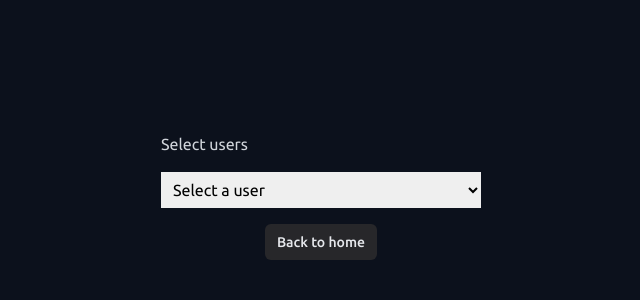
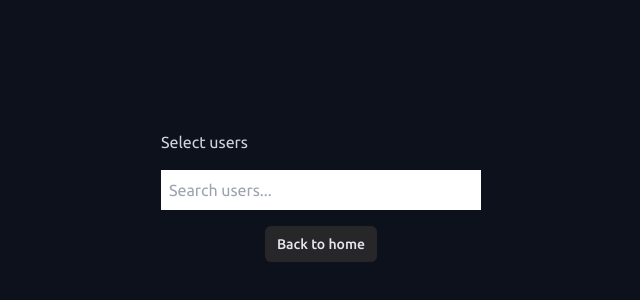
Before and after one commit to ashutosh887/zchip, a Next.js app: page /chip in a window 1280 px wide. Shown: the part 200-500 px from the top of the page, without its empty margins (319-959 px from the left). Built offline with nearby package versions, Linux system fonts and the light colour scheme.

Commit message:
feat: chip functionality

```diff
--- a/src/components/UserChipSelect.tsx
+++ b/src/components/UserChipSelect.tsx
@@ -1,5 +1,6 @@
 import { User } from "@/config/types";
-import React, { useState } from "react";
+import Image from "next/image";
+import React, { useState, useRef, useEffect } from "react";
 
 type Props = {
   userData: User[];
@@ -7,17 +8,18 @@ type Props = {
 
 function UserChipSelect({ userData }: Props) {
   const [selectedUsers, setSelectedUsers] = useState<User[]>([]);
-  const [availableUsers, setAvailableUsers] = useState<User[]>(userData);
+  const [searchQuery, setSearchQuery] = useState<string>("");
+  const [isListVisible, setIsListVisible] = useState<boolean>(false);
+  const listRef = useRef<HTMLUListElement>(null);
+  const componentRef = useRef<HTMLDivElement>(null);
 
-  const handleUserChange = (event: React.ChangeEvent<HTMLSelectElement>) => {
-    const userId = event.target.value;
-    const selectedUser = availableUsers.find((user) => user.id === userId);
+  const handleUserChange = (userId: string) => {
+    const selectedUser = userData.find((user) => user.id === userId);
 
     if (selectedUser) {
       setSelectedUsers((prevUsers) => [...prevUsers, selectedUser]);
-      setAvailableUsers((prevAvailableUsers) =>
-        prevAvailableUsers.filter((user) => user.id !== userId)
-      );
+      setSearchQuery(""); // Clear search query after selection
+      setIsListVisible(false); // Hide the list after selection
     }
   };
 
@@ -28,20 +30,57 @@ function UserChipSelect({ userData }: Props) {
       setSelectedUsers((prevUsers) =>
         prevUsers.filter((user) => user.id !== userId)
       );
-      setAvailableUsers((prevAvailableUsers) => [
-        ...prevAvailableUsers,
-        removedUser,
-      ]);
+
+      // Add the removed user back to the available users
+      setSearchQuery(""); // Clear search query after removal
+      setIsListVisible(false); // Hide the list after removal
     }
   };
 
+  const filteredUsers = userData.filter(
+    (user) =>
+      !selectedUsers.find((selectedUser) => selectedUser.id === user.id) &&
+      user.name.toLowerCase().includes(searchQuery.toLowerCase())
+  );
+
+  const handleInputMouseDown = () => {
+    setIsListVisible(true); // Show the list when clicking on the input
+  };
+
+  const handleListMouseDown = () => {
+    // Prevent hiding the list when clicking inside it
+    setIsListVisible(true);
+  };
+
+  const handleClearInput = () => {
+    setSearchQuery("");
+    setIsListVisible(false); // Hide the list after clearing input
+  };
+
+  useEffect(() => {
+    const handleClickOutside = (event: MouseEvent) => {
+      if (
+        componentRef.current &&
+        !componentRef.current.contains(event.target as Node)
+      ) {
+        setIsListVisible(false);
+      }
+    };
+
+    document.addEventListener("mousedown", handleClickOutside);
+
+    return () => {
+      document.removeEventListener("mousedown", handleClickOutside);
+    };
+  }, []);
+
   return (
-    <div className="flex flex-col">
+    <div className="flex flex-col relative w-80" ref={componentRef}>
       <label htmlFor="users" className="text-gray-300 my-2">
         Select users
       </label>
 
-      {selectedUsers && (
+      {selectedUsers.length > 0 && (
         <div className="flex flex-wrap gap-2 w-80">
           {selectedUsers.map((user) => (
             <div
@@ -61,21 +100,57 @@ function UserChipSelect({ userData }: Props) {
         </div>
       )}
 
-      <select
-        className="min-w-60 mt-2 p-2"
-        id="users"
-        value={selectedUsers.map((user) => user.id).join(",")}
-        onChange={handleUserChange}
-      >
-        <option value="" disabled>
-          Select a user
-        </option>
-        {availableUsers.map((user) => (
-          <option value={user.id} className="text-black" key={user.id}>
-            {user.name}
-          </option>
-        ))}
-      </select>
+      <div className="relative">
+        <div className="flex items-center relative">
+          <input
+            type="text"
+            value={searchQuery}
+            onChange={(e) => setSearchQuery(e.target.value)}
+            onMouseDown={handleInputMouseDown}
+            className="w-80 mt-2 p-2"
+            placeholder="Search users..."
+          />
+          {searchQuery && (
+            <button
+              type="button"
+              onClick={handleClearInput}
+              className="absolute right-2 top-2 text-gray-500"
+            >
+              &#x2715; {/* Unicode character for 'x' */}
+            </button>
+          )}
+        </div>
+
+        {isListVisible && filteredUsers.length > 0 && (
+          <ul
+            ref={listRef}
+            className="flex flex-col items-center w-80 mt-2 p-1 rounded-md z-10 max-h-64 overflow-y-auto absolute bg-white space-y-1"
+            onMouseDown={handleListMouseDown}
+          >
+            {filteredUsers.map((user) => (
+              <li
+                key={user.id}
+                className="text-black cursor-pointer py-1 transition-all duration-150 border border-white hover:border-blue-300 mx-1 w-full text-center flex justify-start items-center space-x-4 p-1"
+                onClick={() => handleUserChange(user.id)}
+              >
+                <Image
+                  src={user.imageURL || "/zepto.jpeg"}
+                  width={30}
+                  height={30}
+                  alt={user.name}
+                  className="rounded-full"
+                />
+
+                <span>{user.name}</span>
+              </li>
+            ))}
+          </ul>
+        )}
+      </div>
+
+      {filteredUsers.length === 0 && searchQuery && (
+        <p className="text-gray-500 mt-2">No users found</p>
+      )}
     </div>
   );
 }
```
